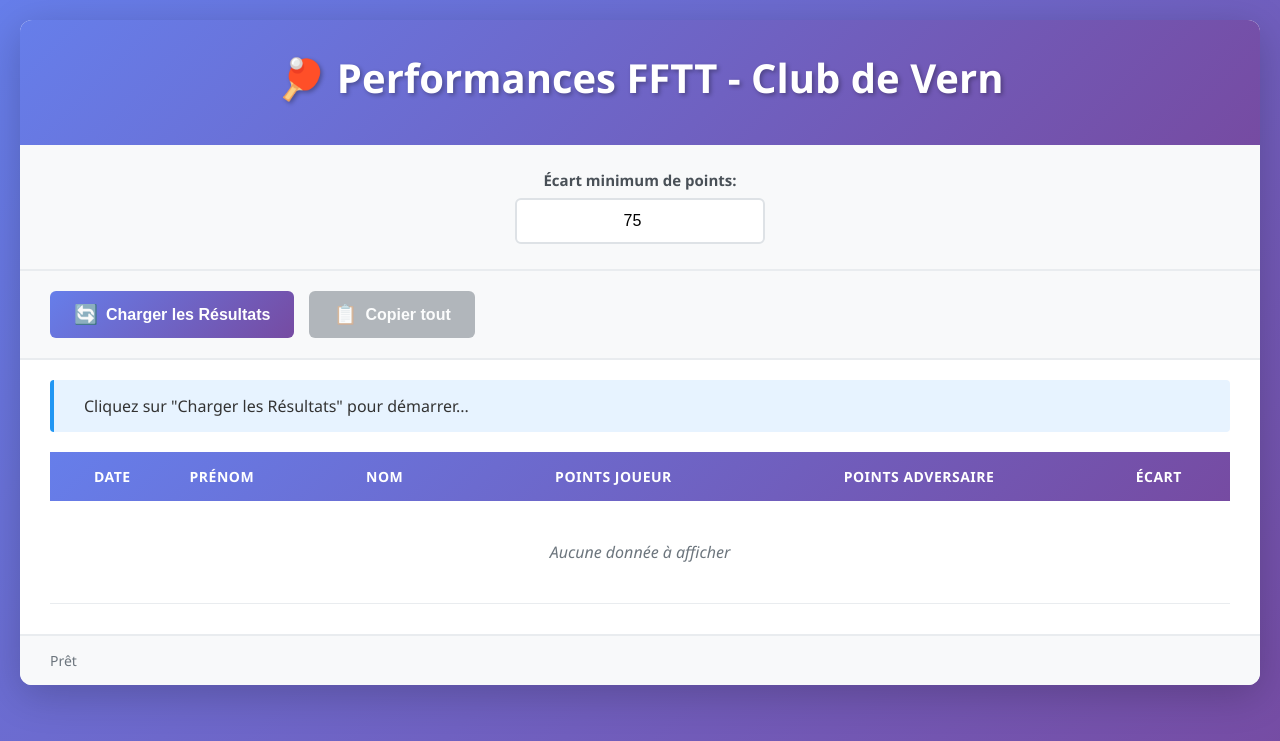
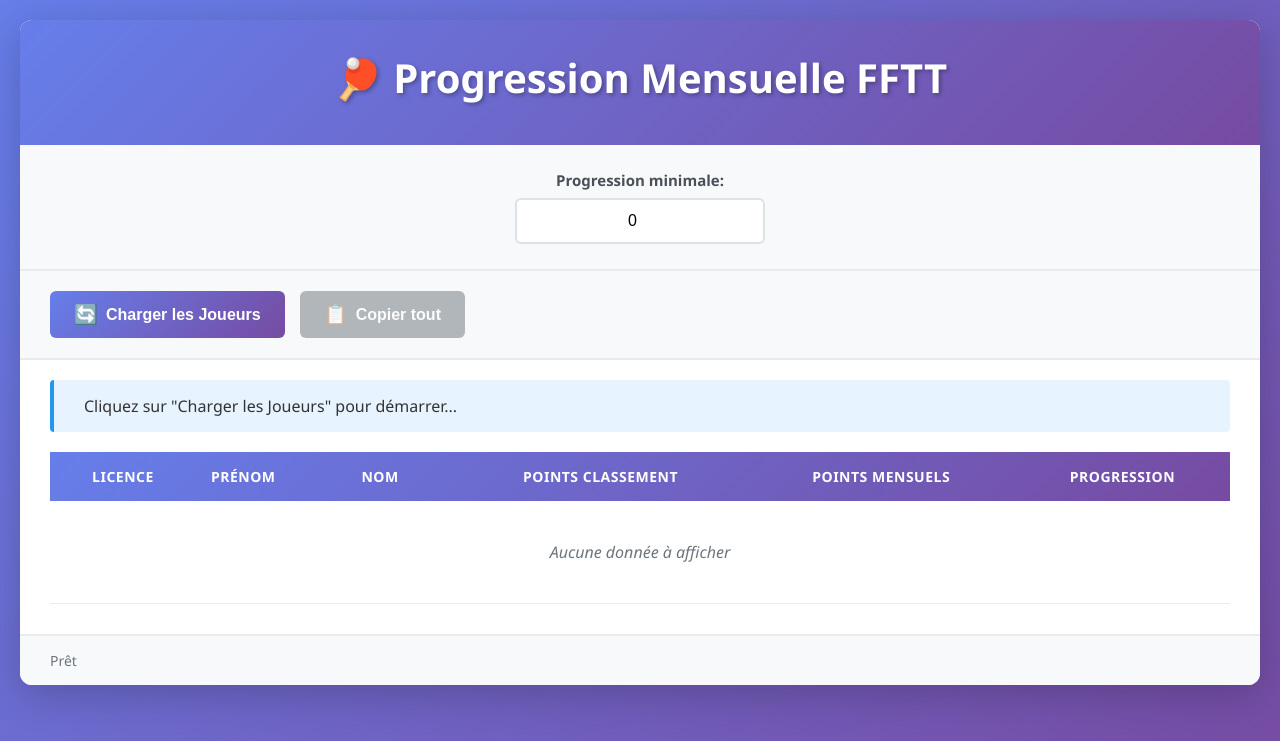
Before and after one commit to antefix1412/progression, a Flask app: page / in a window 1280 px wide. Shown: the top 741 px of the page. Run offline with Flask 3, Linux system fonts and the light colour scheme; parts of the project's set-up code (start-up, migrations or seed data) failed here and were passed over.

Commit message:
changement du code

```diff
--- a/app.py
+++ b/app.py
@@ -1,16 +1,15 @@
 #!/usr/bin/env python3
 # -*- coding: utf-8 -*-
 
-from flask import Flask, render_template, jsonify, send_file, Response
+from flask import Flask, render_template, jsonify
 from flask_cors import CORS
 import requests
 import xml.etree.ElementTree as ET
 import hashlib
 import hmac
-from datetime import datetime, timedelta
+from datetime import datetime
 import logging
 import os
-from io import BytesIO
 
 # ========== CONFIG ==========
 # Charger les variables d'environnement depuis .env (en développement)
@@ -64,83 +63,52 @@ def make_request(endpoint, additional_params=None, timeout=30):
         return None
 
 
-def get_club_players(club_num=None):
-    target_club = club_num if club_num else CLUB_NUM
-    content = make_request('xml_liste_joueur_o.php', {'club': target_club, 'valid': '1'})
-    players = []
-    if not content:
-        return players
-    try:
-        root = ET.fromstring(content)
-        for joueur in root.findall('joueur'):
-            licence = joueur.findtext('licence')
-            nom = joueur.findtext('nom')
-            prenom = joueur.findtext('prenom')
-            if licence and nom and prenom:
-                players.append({'licence': licence.strip(), 'nom': nom.strip(), 'prenom': prenom.strip()})
-        logging.info(f"{len(players)} joueurs récupérés pour le club {target_club}")
-    except ET.ParseError as e:
-        logging.error(f"Erreur parsing XML joueurs : {e}\n{content}")
-    return players
-
-
-def get_player_points(licence):
-    content = make_request("xml_licence_b.php", {"licence": licence})
-    if not content:
+def parse_points(value) -> int | None:
+    if value is None:
+        return None
+    cleaned = str(value).strip().replace(",", ".")
+    if not cleaned:
         return None
     try:
-        root = ET.fromstring(content)
-        if root.findtext("error"):
-            return None
-        pointm = root.findtext("licence/pointm")
-        point = root.findtext("licence/point")
-        if pointm and pointm.strip():
-            try:
-                return int(float(pointm.strip()))
-            except (ValueError, TypeError):
-                pass
-        if point and point.strip():
-            try:
-                return int(float(point.strip()))
-            except (ValueError, TypeError):
-                pass
-        return None
-    except ET.ParseError:
+        return int(float(cleaned))
+    except (TypeError, ValueError):
         return None
 
 
-def parse_classement(value: str) -> int:
-    if not value:
-        return 0
-    try:
-        if "-" in value:
-            value = value.split("-")[-1].strip()
-        return int(float(value))
-    except Exception:
-        return 0
-
-
-def get_matches_for_player(licence):
-    content = make_request('xml_partie.php', {'numlic': licence})
+def get_club_licence_details(club_num=None):
+    target_club = club_num if club_num else CLUB_NUM
+    content = make_request("xml_licence_b.php", {"club": target_club})
     if not content:
         return []
     try:
         root = ET.fromstring(content)
-        matches = []
-        for partie in root.findall('.//resultat'):
-            date = partie.findtext('date', default='N/A')
-            adversaire = partie.findtext('nom', default='N/A')
-            victoire = partie.findtext('victoire', default='N/A')
-            classement_adv = parse_classement(partie.findtext('classement', default='0'))
-            matches.append({'date': date, 'adversaire': adversaire, 'victoire': victoire, 'classement_adv': classement_adv})
-        for partie in root.findall('.//partie'):
-            date = partie.findtext('date', default='N/A')
-            adversaire = partie.findtext('nom', default='N/A')
-            victoire = partie.findtext('victoire', default='N/A')
-            classement_adv = parse_classement(partie.findtext('classement', default='0'))
-            matches.append({'date': date, 'adversaire': adversaire, 'victoire': victoire, 'classement_adv': classement_adv})
-        return matches
-    except ET.ParseError:
+        if root.findtext("error"):
+            return []
+
+        players = []
+        for node in root.findall(".//licence"):
+            licence_number = node.findtext("licence")
+            nom = node.findtext("nom")
+            prenom = node.findtext("prenom")
+            point = parse_points(node.findtext("point"))
+            pointm = parse_points(node.findtext("pointm"))
+
+            if not licence_number or not nom or not prenom or point is None or pointm is None:
+                continue
+
+            players.append({
+                "licence": licence_number.strip(),
+                "nom": nom.strip(),
+                "prenom": prenom.strip(),
+                "points_classement": point,
+                "points_mensuels": pointm,
+                "progression": pointm - point,
+            })
+
+        logging.info(f"{len(players)} licences récupérées via xml_licence_b pour le club {target_club}")
+        return players
+    except ET.ParseError as e:
+        logging.error(f"Erreur parsing XML licence_b : {e}\n{content}")
         return []
 
 
@@ -168,45 +136,20 @@ def search_club_by_name(club_name):
     return clubs
 
 
-def get_results(club_num=None, min_ecart=75):
-    """Récupère les performances exceptionnelles
+def get_results(club_num=None, min_progression=0):
+    """Récupère la progression des joueurs via pointm - point
 
     Args:
         club_num: Numéro du club (utilise CLUB_NUM par défaut)
-        min_ecart: Écart minimum de points (par défaut 75)
+        min_progression: Gain minimal mensuel (par défaut 0)
     """
-    target_club = club_num if club_num else CLUB_NUM
-    players = get_club_players(target_club)
-    if not players:
-        return []
     results = []
-    cutoff_date = datetime.now() - timedelta(days=6)
+    players = get_club_licence_details(club_num)
     for player in players:
-        licence = player['licence']
-        joueur_points = get_player_points(licence)
-        if joueur_points is None:
+        if player["progression"] < min_progression:
             continue
-        matches = get_matches_for_player(licence)
-        if not matches:
-            continue
-        for m in matches:
-            try:
-                match_date = datetime.strptime(m['date'], "%d/%m/%Y")
-            except Exception:
-                continue
-            if match_date < cutoff_date:
-                continue
-            if m['victoire'] == 'V' and m['classement_adv'] >= joueur_points + min_ecart:
-                ecart = m['classement_adv'] - joueur_points
-                results.append({
-                    "prenom": player['prenom'],
-                    "nom": player['nom'],
-                    "points_joueur": joueur_points,
-                    "points_adv": m['classement_adv'],
-                    "ecart": ecart,
-                    "date": m['date']
-                })
-    results.sort(key=lambda x: x['ecart'], reverse=True)
+        results.append(player)
+    results.sort(key=lambda x: x["progression"], reverse=True)
     return results
 
 
@@ -247,16 +190,16 @@ def api_search_club():
 
 @app.route('/api/results')
 def api_results():
-    """Récupère les performances exceptionnelles"""
+    """Récupère la progression des joueurs via pointm - point"""
     from flask import request
     club_num = request.args.get('club', CLUB_NUM)
     try:
-        min_ecart = int(request.args.get('ecart', 75))
+        min_progression = int(request.args.get('gain', request.args.get('ecart', 0)))
     except ValueError:
-        min_ecart = 75
+        min_progression = 0
 
     try:
-        results = get_results(club_num=club_num, min_ecart=min_ecart)
+        results = get_results(club_num=club_num, min_progression=min_progression)
         return jsonify({"success": True, "data": results, "count": len(results)})
     except Exception as e:
         logging.error(f"Erreur lors de la récupération des résultats: {e}")
@@ -269,23 +212,26 @@ def download_results():
     from flask import request, make_response
     club_num = request.args.get('club', CLUB_NUM)
     try:
-        min_ecart = int(request.args.get('ecart', 75))
+        min_progression = int(request.args.get('gain', request.args.get('ecart', 0)))
     except ValueError:
-        min_ecart = 75
+        min_progression = 0
 
     try:
-        results = get_results(club_num=club_num, min_ecart=min_ecart)
+        results = get_results(club_num=club_num, min_progression=min_progression)
         if not results:
             return jsonify({"success": False, "error": "Aucun résultat à télécharger"}), 404
 
         lines = []
         for r in results:
-            line = f"{r['prenom']} {r['nom']} ({r['points_joueur']}) --> {r['points_adv']} +{r['ecart']}"
+            line = (
+                f"{r['prenom']} {r['nom']} | classement: {r['points_classement']} "
+                f"| mensuels: {r['points_mensuels']} | progression: {r['progression']:+d}"
+            )
             lines.append(line)
 
         content = "\n".join(lines)
         today = datetime.now().strftime("%Y-%m-%d")
-        filename = f"{today}_perf_tableau.txt"
+        filename = f"{today}_progression_mensuelle.txt"
 
         # Créer une réponse avec le contenu
         response = make_response(content)
--- a/static/script.js
+++ b/static/script.js
@@ -19,15 +19,15 @@ copyBtn.addEventListener('click', copyAllResults);
 async function loadResults() {
     if (loadBtn.disabled) return;
 
-    // Récupérer l'écart
-    const ecart = ecartMinInput.value.trim() || '75';
+    // Récupérer le seuil de progression
+    const gain = ecartMinInput.value.trim() || '0';
 
     // Désactiver le bouton et afficher le chargement
     setLoading(true);
     updateInfoPanel('Chargement en cours...', 'info');
 
     try {
-        const response = await fetch(`/api/results?ecart=${encodeURIComponent(ecart)}`);
+        const response = await fetch(`/api/results?gain=${encodeURIComponent(gain)}`);
         const data = await response.json();
 
         if (data.success) {
@@ -35,11 +35,11 @@ async function loadResults() {
             displayResults(data.data);
 
             if (data.count === 0) {
-                updateInfoPanel('Aucune performance exceptionnelle trouvée.', 'warning');
+                updateInfoPanel('Aucun joueur ne correspond au filtre en cours.', 'warning');
                 updateStatus('Aucun résultat trouvé');
             } else {
-                updateInfoPanel(`${data.count} performance(s) exceptionnelle(s) trouvée(s)`, 'success');
-                updateStatus(`${data.count} performance(s) chargée(s)`);
+                updateInfoPanel(`${data.count} joueur(s) chargé(s) avec leur progression mensuelle`, 'success');
+                updateStatus(`${data.count} joueur(s) chargé(s)`);
             }
 
             // Activer le bouton copier
@@ -73,12 +73,12 @@ function displayResults(results) {
         // Affichage tableau desktop
         const row = document.createElement('tr');
         row.innerHTML = `
-            <td>${escapeHtml(result.date)}</td>
+            <td>${escapeHtml(result.licence)}</td>
             <td>${escapeHtml(result.prenom)}</td>
             <td>${escapeHtml(result.nom)}</td>
-            <td>${result.points_joueur}</td>
-            <td>${result.points_adv}</td>
-            <td><span class="ecart-badge">+${result.ecart}</span></td>
+            <td>${result.points_classement}</td>
+            <td>${result.points_mensuels}</td>
+            <td><span class="ecart-badge">${formatProgression(result.progression)}</span></td>
         `;
         resultsBody.appendChild(row);
 
@@ -87,24 +87,24 @@ function displayResults(results) {
         card.className = 'result-card';
         card.innerHTML = `
             <div class="card-row">
-                <span class="card-label">Date:</span>
-                <span class="card-value">${escapeHtml(result.date)}</span>
+                <span class="card-label">Licence:</span>
+                <span class="card-value">${escapeHtml(result.licence)}</span>
             </div>
             <div class="card-row">
                 <span class="card-label">Joueur:</span>
                 <span class="card-value">${escapeHtml(result.prenom)} ${escapeHtml(result.nom)}</span>
             </div>
             <div class="card-row">
-                <span class="card-label">Points Joueur:</span>
-                <span class="card-value">${result.points_joueur}</span>
+                <span class="card-label">Points classement:</span>
+                <span class="card-value">${result.points_classement}</span>
             </div>
             <div class="card-row">
-                <span class="card-label">Points Adversaire:</span>
-                <span class="card-value">${result.points_adv}</span>
+                <span class="card-label">Points mensuels:</span>
+                <span class="card-value">${result.points_mensuels}</span>
             </div>
             <div class="card-row">
-                <span class="card-label">Écart:</span>
-                <span class="card-value"><span class="ecart-badge">+${result.ecart}</span></span>
+                <span class="card-label">Progression:</span>
+                <span class="card-value"><span class="ecart-badge">${formatProgression(result.progression)}</span></span>
             </div>
         `;
         mobileResults.appendChild(card);
@@ -115,12 +115,12 @@ function displayResults(results) {
 function copyAllResults() {
     if (currentResults.length === 0) return;
 
-    const header = "Date\t\tPrénom\t\tNom\t\tPoints J.\tPoints Adv.\tÉcart";
+    const header = "Licence\tPrénom\tNom\tPoints classement\tPoints mensuels\tProgression";
     const separator = "-".repeat(80);
     const lines = [header, separator];
 
     currentResults.forEach(r => {
-        const line = `${r.date}\t\t${r.prenom}\t\t${r.nom}\t\t${r.points_joueur}\t\t${r.points_adv}\t\t+${r.ecart}`;
+        const line = `${r.licence}\t${r.prenom}\t${r.nom}\t${r.points_classement}\t${r.points_mensuels}\t${formatProgression(r.progression)}`;
         lines.push(line);
     });
 
@@ -143,7 +143,7 @@ function setLoading(loading) {
         loadingSpinner.style.display = 'block';
     } else {
         loadBtn.disabled = false;
-        loadBtn.innerHTML = '<span class="btn-icon">🔄</span> Charger les Résultats';
+        loadBtn.innerHTML = '<span class="btn-icon">🔄</span> Charger les Joueurs';
         loadingSpinner.style.display = 'none';
     }
 }
@@ -176,5 +176,9 @@ function escapeHtml(text) {
     return div.innerHTML;
 }
 
+function formatProgression(value) {
+    return value >= 0 ? `+${value}` : `${value}`;
+}
+
 // Charger automatiquement au démarrage (optionnel)
 // window.addEventListener('load', loadResults);
--- a/templates/index.html
+++ b/templates/index.html
@@ -3,20 +3,20 @@
 <head>
     <meta charset="UTF-8">
     <meta name="viewport" content="width=device-width, initial-scale=1.0">
-    <title>Perf FFTT - Tracker Web</title>
+    <title>Progression Mensuelle FFTT</title>
     <link rel="stylesheet" href="{{ url_for('static', filename='style.css') }}">
 </head>
 <body>
     <div class="container">
         <header>
-            <h1>🏓 Performances FFTT - Club de Vern</h1>
+            <h1>🏓 Progression Mensuelle FFTT</h1>
         </header>
 
         <div class="config-panel">
             <div class="config-row">
                 <div class="config-field">
-                    <label for="ecartMin">Écart minimum de points:</label>
-                    <input type="number" id="ecartMin" value="75" min="0" max="500" placeholder="Ex: 75" />
+                    <label for="ecartMin">Progression minimale:</label>
+                    <input type="number" id="ecartMin" value="0" min="0" max="500" placeholder="Ex: 25" />
                 </div>
             </div>
         </div>
@@ -24,7 +24,7 @@
         <div class="toolbar">
             <button id="loadBtn" class="btn btn-primary">
                 <span class="btn-icon">🔄</span>
-                Charger les Résultats
+                Charger les Joueurs
             </button>
             <button id="copyBtn" class="btn btn-secondary" disabled>
                 <span class="btn-icon">📋</span>
@@ -33,7 +33,7 @@
         </div>
 
         <div id="infoPanel" class="info-panel">
-            <p id="infoText">Cliquez sur "Charger les Résultats" pour démarrer...</p>
+            <p id="infoText">Cliquez sur "Charger les Joueurs" pour démarrer...</p>
         </div>
 
         <div id="loadingSpinner" class="loading-spinner" style="display: none;">
@@ -45,12 +45,12 @@
             <table id="resultsTable">
                 <thead>
                     <tr>
-                        <th>Date</th>
+                        <th>Licence</th>
                         <th>Prénom</th>
                         <th>Nom</th>
-                        <th>Points Joueur</th>
-                        <th>Points Adversaire</th>
-                        <th>Écart</th>
+                        <th>Points Classement</th>
+                        <th>Points Mensuels</th>
+                        <th>Progression</th>
                     </tr>
                 </thead>
                 <tbody id="resultsBody">
```
Also changed, not shown: api/index.py (+54 -107 lines).
